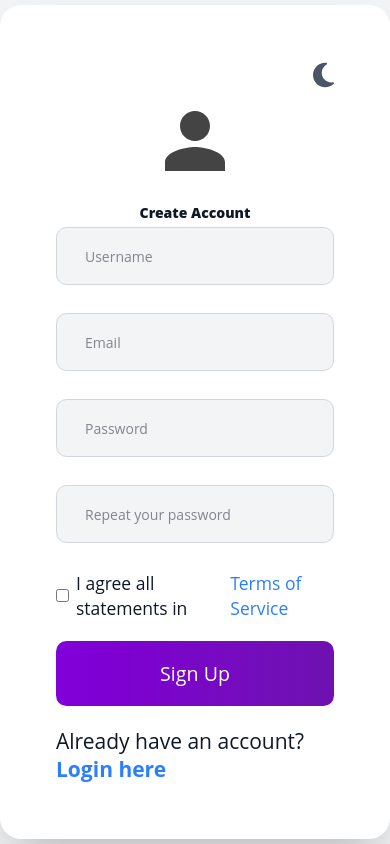
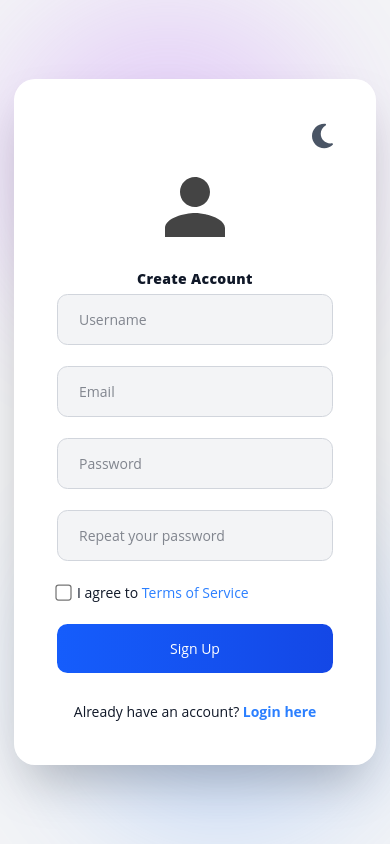
Before and after one commit to PhoenixMaster123/E-Commerce-Webshop, a React (Vite) app: page /register in a window 390 px wide. Built offline with nearby package versions, Linux system fonts and the light colour scheme; no server answers.

Commit message:
feat: enchange design

```diff
--- a/src/Pages/Main/Register/Register.tsx
+++ b/src/Pages/Main/Register/Register.tsx
@@ -17,7 +17,6 @@ const Register: React.FC = () => {
   const { isDarkMode, toggleTheme } = useContext(ThemeContext);
   const navigate = useNavigate();
 
-  // ---------------- Form State ----------------
   const [form, setForm] = useState<RegisterForm>({
     username: "",
     email: "",
@@ -29,19 +28,13 @@ const Register: React.FC = () => {
   const [error, setError] = useState<string | null>(null);
   const [success, setSuccess] = useState(false);
 
-  // ---------------- Handlers ----------------
-  const handleChange = (
-      e: React.ChangeEvent<HTMLInputElement>
-  ): void => {
+  const handleChange = (e: React.ChangeEvent<HTMLInputElement>) => {
     const { name, value } = e.target;
     setForm((prev) => ({ ...prev, [name]: value }));
   };
 
-  const handleSubmit = async (
-      e: React.FormEvent<HTMLFormElement>
-  ): Promise<void> => {
+  const handleSubmit = async (e: React.FormEvent<HTMLFormElement>) => {
     e.preventDefault();
-
     if (form.password !== form.confirmPassword) {
       setError("Passwords do not match");
       return;
@@ -57,13 +50,11 @@ const Register: React.FC = () => {
         password: form.password,
       });
       setSuccess(true);
-      // Redirect to login after a short delay so the user sees the message
       setTimeout(() => navigate("/login"), 1500);
     } catch (err: unknown) {
-      // Narrow error type with axios helper
       if (axios.isAxiosError(err)) {
         setError(
-            (err.response?.data as { message?: string } | undefined)?.message ??
+            (err.response?.data as { message?: string })?.message ??
             "Registration failed. Please try again."
         );
       } else {
@@ -74,24 +65,32 @@ const Register: React.FC = () => {
     }
   };
 
-  // ---------------- Render ----------------
+  const bg = isDarkMode ? "bg-gray-900" : "bg-gray-100";
+  const card = isDarkMode ? "bg-gray-800 text-gray-100" : "bg-white text-gray-900";
+  const inputStyle = isDarkMode
+      ? "bg-gray-700 border-gray-600 text-gray-100"
+      : "bg-gray-100 border-gray-300 text-gray-900";
+
   return (
+      <div className={`${bg} min-h-screen flex items-center justify-center relative px-4`}>
+        <div className="absolute top-0 left-0 w-96 h-96 bg-purple-500 opacity-20 blur-3xl rounded-full pointer-events-none" />
+        <div className="absolute bottom-0 right-0 w-96 h-96 bg-blue-500 opacity-20 blur-3xl rounded-full pointer-events-none" />
+
         <div
-          className={`${isDarkMode ? "bg-gray-900" : "bg-gray-100"} min-h-screen flex items-center justify-center transition-colors duration-300`}
+            className={`relative ${card} backdrop-blur-xl rounded-3xl shadow-2xl p-12 sm:p-16 w-full max-w-xl transition-all border border-white/10 flex flex-col items-center`}
         >
-        <div
-            className={`${isDarkMode ? "bg-gray-800 text-gray-100" : "bg-white text-gray-900"} rounded-3xl shadow-2xl p-16 w-full max-w-xl flex flex-col items-center transition-colors duration-300`}
-        >
+          {/* Theme toggle */}
           <button
               type="button"
-              className={`self-end mb-4 text-4xl ${
+              className={`self-end mb-6 text-3xl ${
                   isDarkMode ? "text-gray-100" : "text-gray-600"
-              } hover:text-blue-500 transition-colors`}
+              } hover:text-yellow-400 transition-colors`}
               onClick={toggleTheme}
           >
-            <FontAwesomeIcon icon={isDarkMode ? faSun : faMoon} size="2x" />
+            <FontAwesomeIcon icon={isDarkMode ? faSun : faMoon} size="2xl"/>
           </button>
 
+          {/* Avatar icon */}
           <div className="mb-8">
             <svg width="72" height="72" fill="none" viewBox="0 0 24 24">
               <path
@@ -101,12 +100,11 @@ const Register: React.FC = () => {
             </svg>
           </div>
 
-          <h1 className="text-4xl font-extrabold mb-10">Create Account</h1>
+          <h1 className="text-4xl font-extrabold mb-10 tracking-wide">Create Account</h1>
 
-          {/* -------------- FORM -------------- */}
           <form className="w-full" onSubmit={handleSubmit}>
             {/* Username */}
-            <div className="mb-8">
+            <div className="mb-6">
               <input
                   type="text"
                   name="username"
@@ -114,16 +112,12 @@ const Register: React.FC = () => {
                   value={form.username}
                   onChange={handleChange}
                   required
-                  className={`w-full px-8 py-5 rounded-xl border text-2xl ${
-                      isDarkMode
-                          ? "bg-gray-700 border-gray-600 text-gray-100"
-                          : "bg-gray-100 border-gray-300 text-gray-900"
-                  } focus:outline-none focus:ring-2 focus:ring-blue-500 transition-colors`}
+                  className={`w-full px-6 py-4 rounded-xl border text-lg sm:text-2xl ${inputStyle} focus:outline-none focus:ring-2 focus:ring-blue-500 transition`}
               />
             </div>
 
             {/* Email */}
-            <div className="mb-8">
+            <div className="mb-6">
               <input
                   type="email"
                   name="email"
@@ -131,16 +125,12 @@ const Register: React.FC = () => {
                   value={form.email}
                   onChange={handleChange}
                   required
-                  className={`w-full px-8 py-5 rounded-xl border text-2xl ${
-                      isDarkMode
-                          ? "bg-gray-700 border-gray-600 text-gray-100"
-                          : "bg-gray-100 border-gray-300 text-gray-900"
-                  } focus:outline-none focus:ring-2 focus:ring-blue-500 transition-colors`}
+                  className={`w-full px-6 py-4 rounded-xl border text-lg sm:text-2xl ${inputStyle} focus:outline-none focus:ring-2 focus:ring-blue-500 transition`}
               />
             </div>
 
             {/* Password */}
-            <div className="mb-8">
+            <div className="mb-6">
               <input
                   type="password"
                   name="password"
@@ -148,16 +138,12 @@ const Register: React.FC = () => {
                   value={form.password}
                   onChange={handleChange}
                   required
-                  className={`w-full px-8 py-5 rounded-xl border text-2xl ${
-                      isDarkMode
-                          ? "bg-gray-700 border-gray-600 text-gray-100"
-                          : "bg-gray-100 border-gray-300 text-gray-900"
-                  } focus:outline-none focus:ring-2 focus:ring-blue-500 transition-colors`}
+                  className={`w-full px-6 py-4 rounded-xl border text-lg sm:text-2xl ${inputStyle} focus:outline-none focus:ring-2 focus:ring-blue-500 transition`}
               />
             </div>
 
             {/* Confirm Password */}
-            <div className="mb-8">
+            <div className="mb-6">
               <input
                   type="password"
                   name="confirmPassword"
@@ -165,24 +151,20 @@ const Register: React.FC = () => {
                   value={form.confirmPassword}
                   onChange={handleChange}
                   required
-                  className={`w-full px-8 py-5 rounded-xl border text-2xl ${
-                      isDarkMode
-                          ? "bg-gray-700 border-gray-600 text-gray-100"
-                          : "bg-gray-100 border-gray-300 text-gray-900"
-                  } focus:outline-none focus:ring-2 focus:ring-blue-500 transition-colors`}
+                  className={`w-full px-6 py-4 rounded-xl border text-lg sm:text-2xl ${inputStyle} focus:outline-none focus:ring-2 focus:ring-blue-500 transition`}
               />
             </div>
 
             {/* Terms of Service */}
-            <div className="flex items-center justify-between mb-6 text-xl">
-              <label className="flex items-center">
+            <div className="flex items-center mb-6 text-base sm:text-lg">
               <input
                   type="checkbox"
                   required
-                    className="mr-2 accent-blue-500"
+                  className="mr-2 accent-blue-500 scale-125"
                   name="tos"
               />
-                I agree all statements in&nbsp;
+              <span>
+              I agree to&nbsp;
                 <Link
                     to="https://policies.google.com/terms?hl=en-US"
                     target="_blank"
@@ -191,36 +173,29 @@ const Register: React.FC = () => {
                 >
                 Terms of Service
               </Link>
-              </label>
+            </span>
             </div>
 
             {/* Error / Success messages */}
-            {error && (
-                <div className="mb-6 text-red-500 text-xl text-center">{error}</div>
-            )}
+            {error && <div className="mb-4 text-red-500 text-lg text-center">{error}</div>}
             {success && (
-                <div className="mb-6 text-green-500 text-xl text-center">
+                <div className="mb-4 text-green-500 text-lg text-center">
                   Registration successful! Redirecting…
                 </div>
             )}
 
-            {/* Submit Button */}
+            {/* Submit button */}
             <button
                 type="submit"
                 disabled={loading}
-                style={{ fontSize: "1.4em" }}
-                className={`w-full py-5 rounded-xl font-bold transition-all duration-300 bg-gradient-to-r from-purple-700 to-purple-800 text-white hover:from-purple-700 hover:to-purple-800 hover:shadow-lg disabled:opacity-50 disabled:cursor-not-allowed`}
+                className="w-full py-4 rounded-xl font-bold text-white bg-gradient-to-r from-blue-600 to-blue-700 hover:from-blue-700 hover:to-blue-800 transition-all duration-300 text-lg sm:text-xl hover:shadow-lg focus:outline-none focus:ring-2 focus:ring-blue-500 disabled:opacity-50 disabled:cursor-not-allowed"
             >
               {loading ? "Signing Up…" : "Sign Up"}
             </button>
 
-            {/* Link to Login */}
-            <div className="mt-6 text-2xl">
-              Already have an account? {" "}
-              <Link
-                  to="/login"
-                  className="text-blue-500 hover:underline font-bold"
-              >
+            <div className="mt-8 text-base sm:text-xl text-center">
+              Already have an account?{" "}
+              <Link to="/login" className="text-blue-500 hover:underline font-bold">
                 Login here
               </Link>
             </div>
```
Also changed, not shown: src/Pages/Main/ForgotPassword/ForgotPasswordPage.tsx (+32 -14 lines), src/Pages/Main/Login/Login.tsx (+34 -58 lines). Lines whose indentation alone changed are shown as unchanged.
